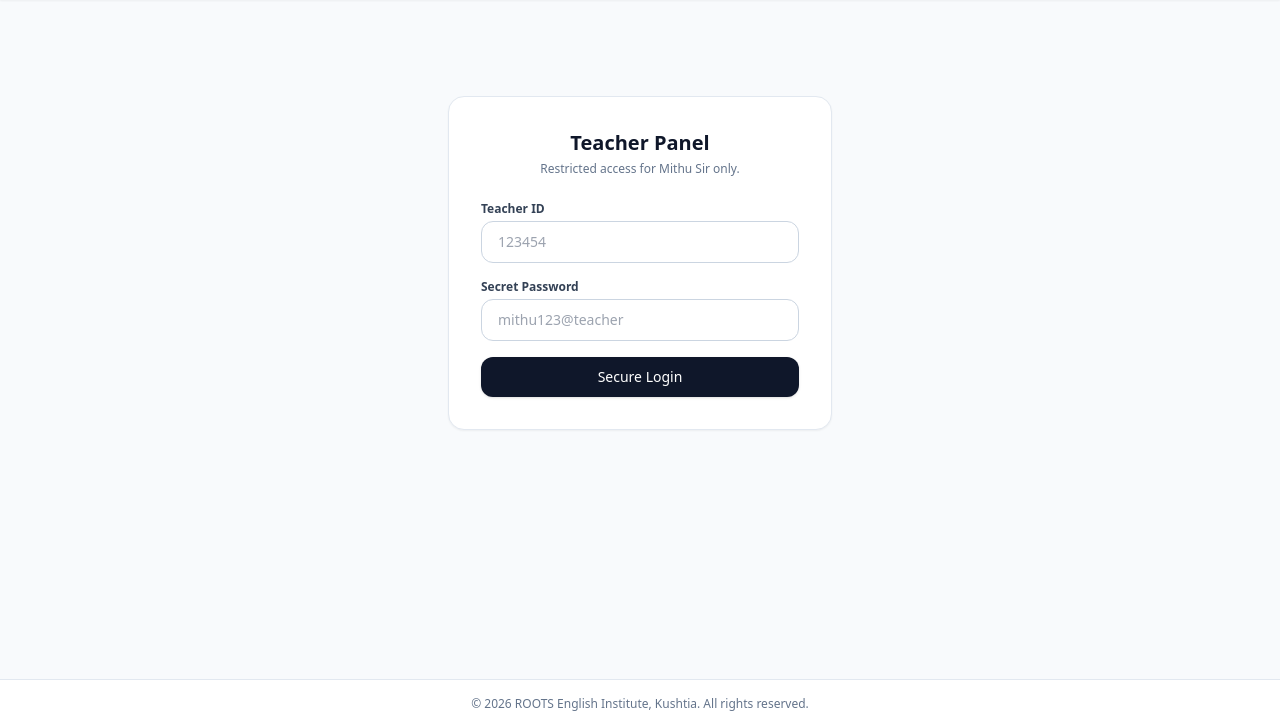
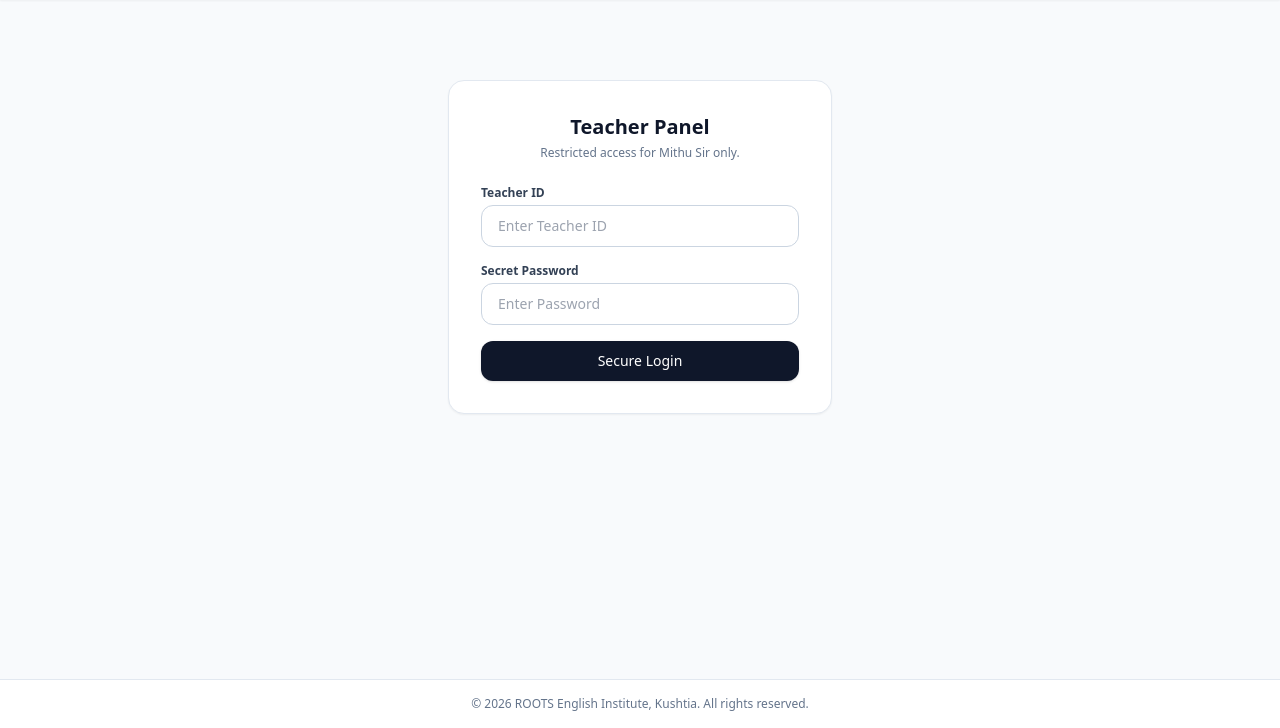
Before and after one commit to sillyratheu/ROOTS-Render-Backend-, a Flask app: page /teacherpanel in a window 1280 px wide. Shown: the part 72-800 px from the top of the page. Run offline with Flask 3, Linux system fonts and the light colour scheme; some libraries are stand-ins or nearby versions.

Commit message:
Update teacherpanel.html

```diff
--- a/templates/teacherpanel.html
+++ b/templates/teacherpanel.html
@@ -1,22 +1,22 @@
 {% extends "base.html" %}
 {% block content %}
-<div class="max-w-sm mx-auto py-16">
+<div class="max-w-sm mx-auto py-12">
     <div class="bg-white p-8 rounded-2xl border border-slate-200 shadow-sm">
         <h2 class="text-xl font-bold text-slate-900 mb-1 text-center">Teacher Panel</h2>
         <p class="text-xs text-slate-500 text-center mb-6">Restricted access for Mithu Sir only.</p>
 
         {% if error %}
-        <div class="bg-rose-50 border border-rose-200 text-rose-700 text-xs p-3 rounded-xl mb-4">{{ error }}</div>
+        <div class="bg-rose-50 border border-rose-200 text-rose-700 text-xs p-3 rounded-xl mb-4 text-center">{{ error }}</div>
         {% endif %}
 
         <form method="POST" class="space-y-4">
             <div>
                 <label class="block text-xs font-semibold text-slate-700 mb-1">Teacher ID</label>
-                <input type="text" name="teacher_id" required placeholder="123454" class="w-full border border-slate-300 rounded-xl px-4 py-2.5 text-sm focus:outline-none focus:border-emerald-700">
+                <input type="text" name="teacher_id" required placeholder="Enter Teacher ID" class="w-full border border-slate-300 rounded-xl px-4 py-2.5 text-sm focus:outline-none focus:border-emerald-700">
             </div>
             <div>
                 <label class="block text-xs font-semibold text-slate-700 mb-1">Secret Password</label>
-                <input type="password" name="password" required placeholder="mithu123@teacher" class="w-full border border-slate-300 rounded-xl px-4 py-2.5 text-sm focus:outline-none focus:border-emerald-700">
+                <input type="password" name="password" required placeholder="Enter Password" class="w-full border border-slate-300 rounded-xl px-4 py-2.5 text-sm focus:outline-none focus:border-emerald-700">
             </div>
             <button type="submit" class="w-full bg-slate-900 hover:bg-slate-800 text-white font-medium py-2.5 rounded-xl text-sm transition shadow">Secure Login</button>
         </form>
```
